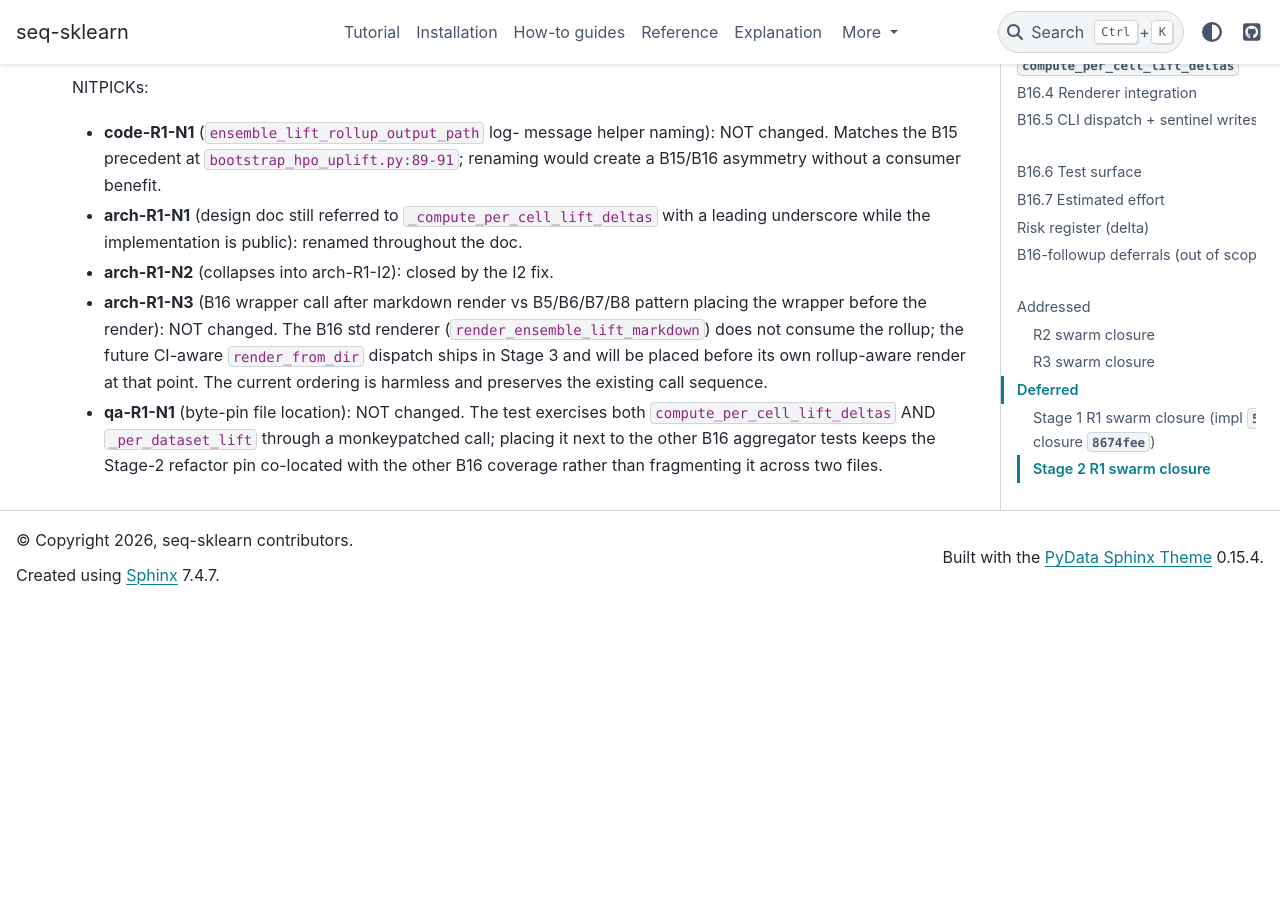
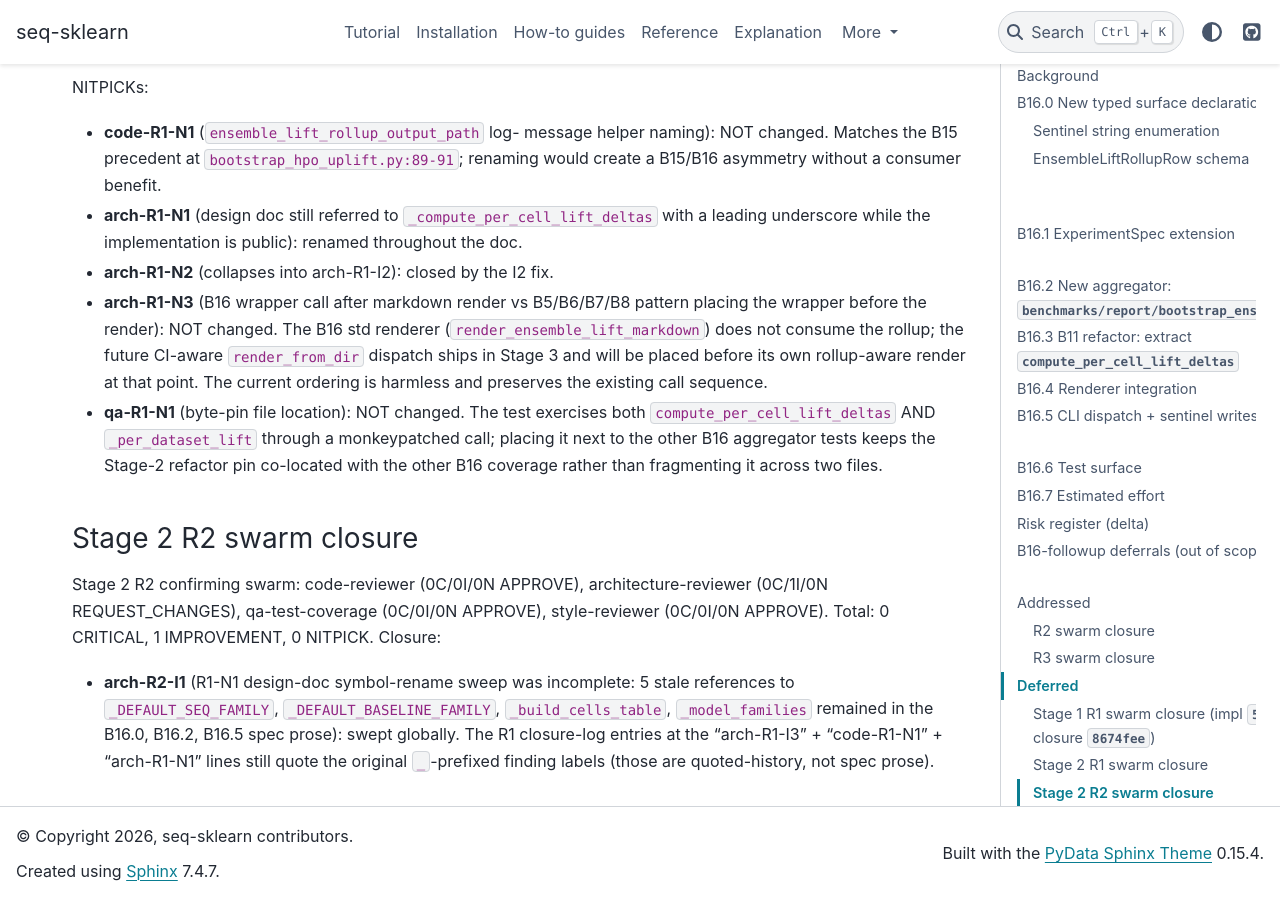
Before and after one commit to switch527/seq-sklearn, a Sphinx documentation site: the page built from docs/benchmark_suite_design_b16_delta.md, in a window 1280 px wide and 900 px high, scrolled down 16290 px. Built offline with Sphinx 7.4.7 and the PyData theme 0.15.4, drawn with Linux system fonts in a browser that asks for light colours; pages that are not in the unit, such as notebooks, are missing from menus; before the commit the page ends 16894 px from its top, so only the background shows below that; some of the changed text lies outside the part shown.

Commit message:
fix(benchmarks,B16-stage2): close R2 arch IMP (doc sweep of 4 promoted symbols)
Stage 2 R2 swarm: 0C / 1I / 0N APPROVE. The R1-N1
design-doc rename sweep was incomplete: 5 stale references
to the four arch-R1-I3 symbols remained in the B16.0,
B16.2, B16.5 spec prose at lines 160, 221, 225, 254, 345.
All five swept to public names:

- _DEFAULT_SEQ_FAMILY -> DEFAULT_SEQ_FAMILY
- _DEFAULT_BASELINE_FAMILY -> DEFAULT_BASELINE_FAMILY
- _build_cells_table -> build_cells_table
- _model_families -> model_families

The R1 closure-log entries that quote the original
finding labels (e.g., "arch-R1-I3 (four B11 private
symbols imported...)") are left as-is since they are
quoted-history, not spec prose.

Co-Authored-By: Claude Opus 4.7 (1M context) <noreply@anthropic.com>

```diff
--- a/docs/benchmark_suite_design_b16_delta.md
+++ b/docs/benchmark_suite_design_b16_delta.md
@@ -157,7 +157,7 @@ class EnsembleLiftRollupRow(BaseModel):
     primary_loss_column: str  # "log_loss" | "rmse"
     # seq_family + baseline_family are NOT on the schema (arch-I2
     # closure): they are constants per `run_ensemble_lift`
-    # (`_DEFAULT_SEQ_FAMILY` / `_DEFAULT_BASELINE_FAMILY`) and
+    # (`DEFAULT_SEQ_FAMILY` / `DEFAULT_BASELINE_FAMILY`) and
     # the renderer always has them via `EnsembleLiftExperimentResult.
     # seq_family` / `.baseline_family`. Storing them N times on
     # every row is redundant. A future multi-pair driver would add
@@ -218,11 +218,11 @@ implementation at
 ## B16.2 New aggregator: `benchmarks/report/bootstrap_ensemble_lift.py`
 
 Reads the B5 manifest + predictions shards via the existing
-B11 helpers (`_build_cells_table`, the inner-join machinery).
+B11 helpers (`build_cells_table`, the inner-join machinery).
 For each dataset:
 
 1. Get the GBM and seq cells via the existing
-   `benchmarks.experiments.ensemble_lift._build_cells_table`.
+   `benchmarks.experiments.ensemble_lift.build_cells_table`.
 2. Sentinel-route per the three enumerated cases above.
 3. For dataset groups that pass the sentinel checks, call the
    NEW shared helper
@@ -251,7 +251,7 @@ def aggregate_bootstrap_ensemble_lift_rollup(
     if df.empty:
         return []
     # ... per-dataset group iteration:
-    # _build_cells_table -> gbm_cells, seq_cells per dataset
+    # build_cells_table -> gbm_cells, seq_cells per dataset
     # sentinel-route empty cases
     # compute_per_cell_lift_deltas -> per-cell deltas
     # bootstrap + emit row
@@ -342,7 +342,7 @@ std fallback).
   4. Gate D (arch-I3 closure): aggregator returns `[]` when
      the manifest has zero OK rows mapping to either the
      seq family OR the baseline family. Specifically: the
-     aggregator computes `_model_families(manifest)` then
+     aggregator computes `model_families(manifest)` then
      checks "is there at least one OK manifest row whose
      model_name maps to baseline_family AND at least one
      mapping to seq_family". When both checks pass it
@@ -848,3 +848,20 @@ NITPICKs:
   it next to the other B16 aggregator tests keeps the
   Stage-2 refactor pin co-located with the other B16
   coverage rather than fragmenting it across two files.
+
+### Stage 2 R2 swarm closure
+
+Stage 2 R2 confirming swarm: code-reviewer (0C/0I/0N
+APPROVE), architecture-reviewer (0C/1I/0N REQUEST_CHANGES),
+qa-test-coverage (0C/0I/0N APPROVE), style-reviewer
+(0C/0I/0N APPROVE). Total: 0 CRITICAL, 1 IMPROVEMENT, 0
+NITPICK. Closure:
+
+- **arch-R2-I1** (R1-N1 design-doc symbol-rename sweep was
+  incomplete: 5 stale references to `_DEFAULT_SEQ_FAMILY`,
+  `_DEFAULT_BASELINE_FAMILY`, `_build_cells_table`,
+  `_model_families` remained in the B16.0, B16.2, B16.5
+  spec prose): swept globally. The R1 closure-log entries
+  at the "arch-R1-I3" + "code-R1-N1" + "arch-R1-N1" lines
+  still quote the original `_`-prefixed finding labels
+  (those are quoted-history, not spec prose).
```
